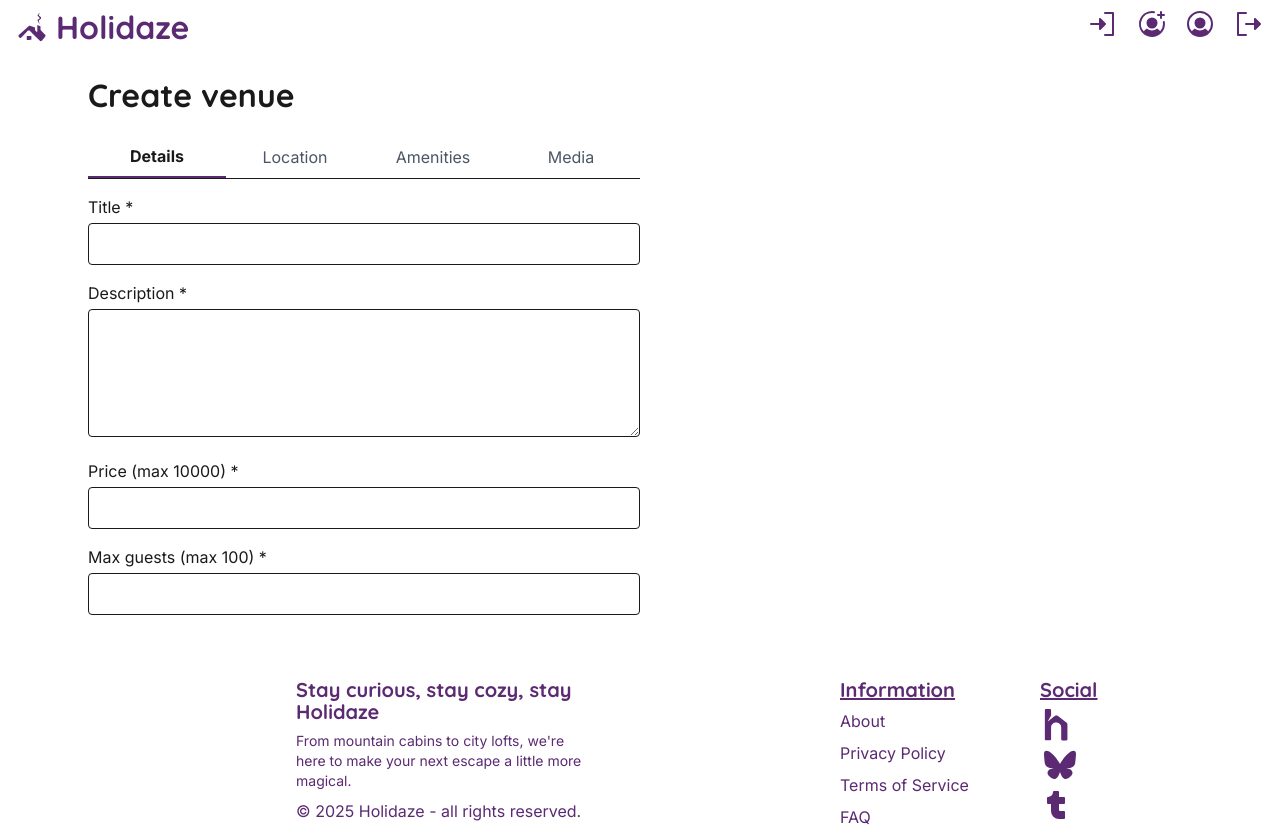
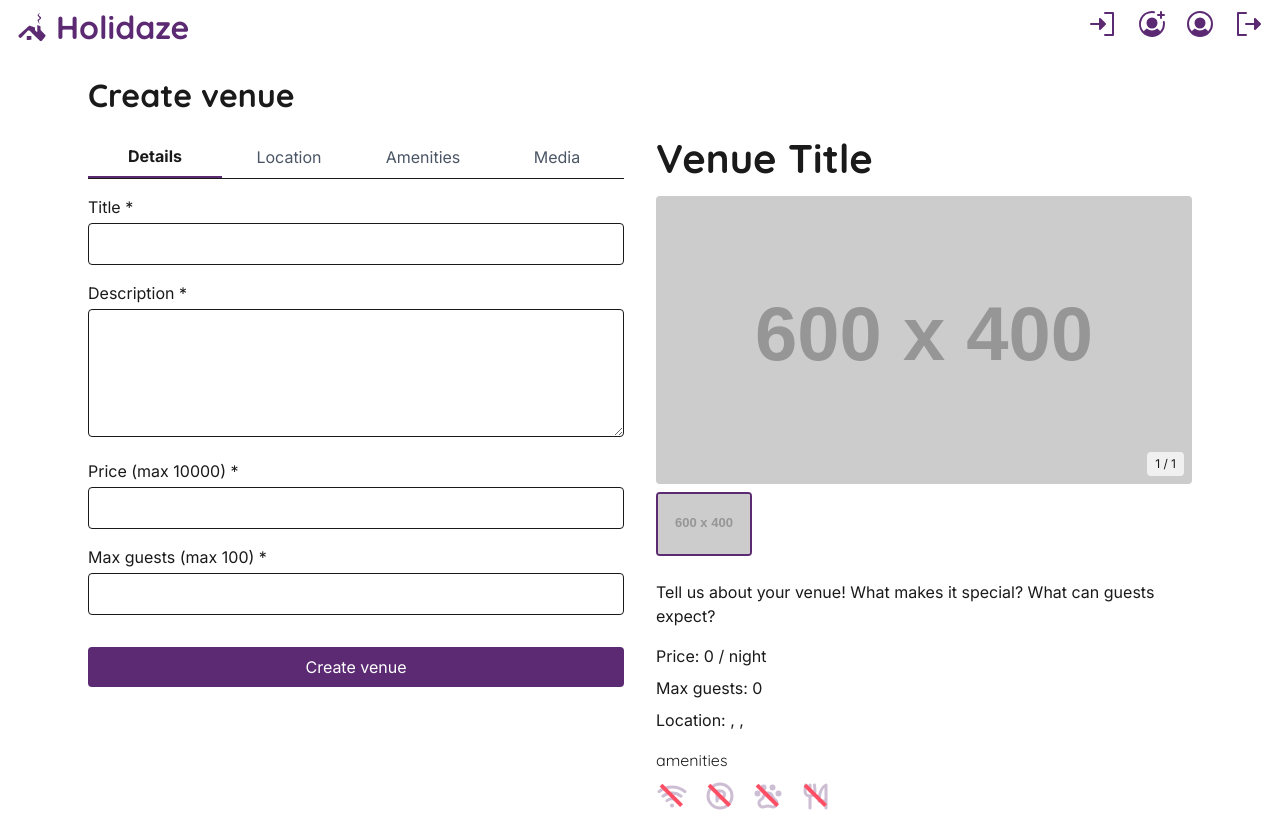
Before and after one commit to KjetilHHauger/kjetil_h_hauger_booking, a React (Vite) app: page /create in a window 1280 px wide. Shown: the top 827 px of the page. Built offline with nearby package versions, Linux system fonts and the light colour scheme.

Commit message:
FEAT: Preview

```diff
--- a/src/pages/VenueCreate.jsx
+++ b/src/pages/VenueCreate.jsx
@@ -1,4 +1,6 @@
 import React, { useState } from "react";
+import VenueGallery from "../components/VenueGallery";
+import MetaIcons from "../components/MetaIcons";
 import {
   WifiHigh,
   LetterCircleP,
@@ -27,6 +29,7 @@ export default function VenueCreate() {
     rating: "",
     meta: { wifi: false, parking: false, pets: false, breakfast: false },
   });
+  const [showPreview, setShowPreview] = useState(false);
 
   const handleChange = (e) => {
     const { name, value } = e.target;
@@ -48,10 +51,19 @@ export default function VenueCreate() {
     { id: "media", label: "Media" },
   ];
 
+  const placeholderText =
+    "Tell us about your venue! What makes it special? What can guests expect? ";
+
   return (
     <div className="p-6 max-w-6xl mx-auto">
       <h1 className="text-heading-4 font-bold mb-6">Create venue</h1>
-      <form className="space-y-4 md:w-1/2">
+      <div className="flex flex-col md:flex-row gap-8">
+        <form
+          onSubmit={() => {}}
+          className={`space-y-4 md:w-1/2 ${
+            showPreview ? "hidden md:block" : ""
+          }`}
+        >
           <div className="flex border-b mb-4">
             {tabs.map(({ id, label }) => (
               <button
@@ -200,7 +212,58 @@ export default function VenueCreate() {
               />
             </div>
           )}
+          <button
+            className="w-full md:hidden mb-4 px-4 py-2 bg-cta text-white rounded"
+            onClick={() => setShowPreview((p) => !p)}
+          >
+            {showPreview ? "Back to form" : "Preview"}
+          </button>
+          <button
+            type="submit"
+            className="w-full mt-4 bg-cta text-white py-2 rounded"
+          >
+            Create venue
+          </button>
         </form>
+        <div
+          className={`${showPreview ? "block" : "hidden"} md:block md:w-1/2`}
+          aria-label="Preview"
+        >
+          <h1 className="text-heading-3 font-bold mb-4 text-font-primary">
+            {form.title || "Venue Title"}
+          </h1>
+
+          <VenueGallery
+            media={
+              form.imageUrl
+                ? [{ url: form.imageUrl, alt: form.title }]
+                : [
+                    {
+                      url: "https://placehold.co/600x400",
+                      alt: "Placeholder Image",
+                    },
+                  ]
+            }
+          />
+
+          <section className="flex md:flex-row flex-col gap-6 mt-6">
+            <div>
+              <p className="mb-4">{form.description || placeholderText}</p>
+              <p className="mb-2 font-medium">
+                Price: {form.price || "0"} / night
+              </p>
+              <p className="mb-2 font-medium">
+                Max guests: {form.maxGuests || "0"}
+              </p>
+              <p className="mb-2 font-medium">
+                Location: {form.address}, {form.city}, {form.country}
+              </p>
+              <h2 className="mt-4 mb-2">amenities</h2>
+              <MetaIcons meta={form.meta} size={32} />
+            </div>
+          </section>
+        </div>
+      </div>
     </div>
   );
 }
```
Lines whose indentation alone changed are shown as unchanged.
